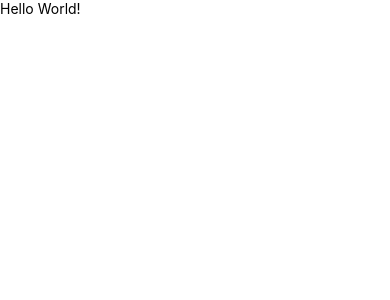
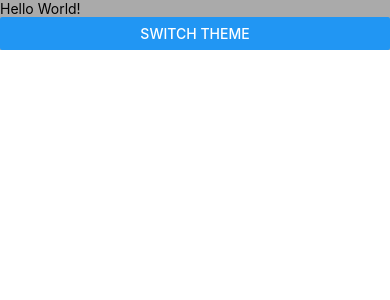
Before and after one commit to InDaviX/Hooks, a React Native app: screen / in a window 390 px wide. Shown: the top 300 px of the page. Built offline with nearby package versions, Linux system fonts and the light colour scheme.

Commit message:
Zmiana koloru tła i tekstu w jendym pliku

```diff
--- a/App.js
+++ b/App.js
@@ -1,10 +1,19 @@
-import React from 'react';
-import {SafeAreaView, Text} from 'react-native';
+import React, {useContext, useState} from 'react';
+import {SafeAreaView, Text, Button, View} from 'react-native';
 
 const App = () => {
+  const [isDarkMode, setIsDarkMode] = useState(false);
+  const toggleDarkMode = () => {
+    setIsDarkMode(!isDarkMode);
+  };
   return (
     <SafeAreaView>
-      <Text>Hello World!</Text>
+      <View style={{backgroundColor: isDarkMode ? '#222222' : '#aaaaaa'}}>
+        <Text style={{color: isDarkMode ? '#FFFFFF' : '#000000'}}>
+          Hello World!
+        </Text>
+        <Button title={'Switch Theme'} onPress={toggleDarkMode} />
+      </View>
     </SafeAreaView>
   );
 };
```
